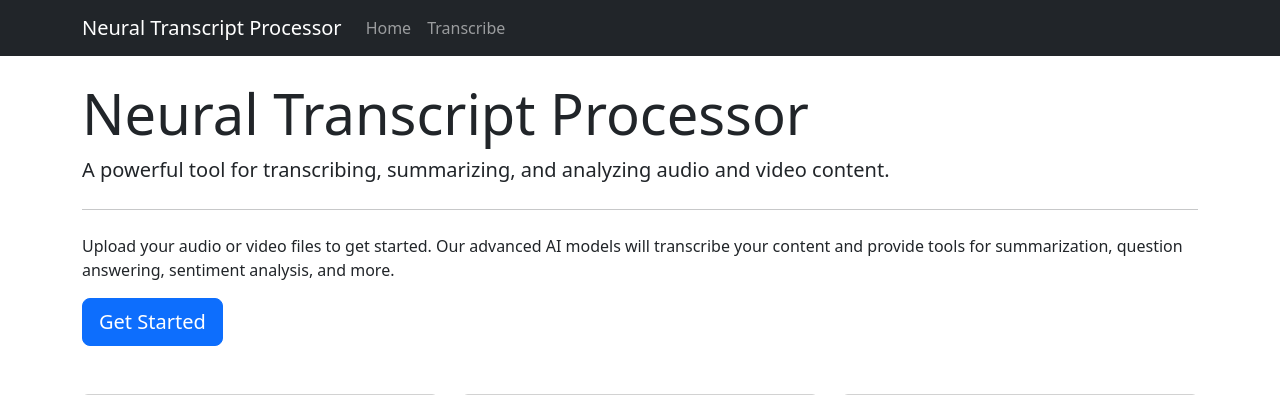
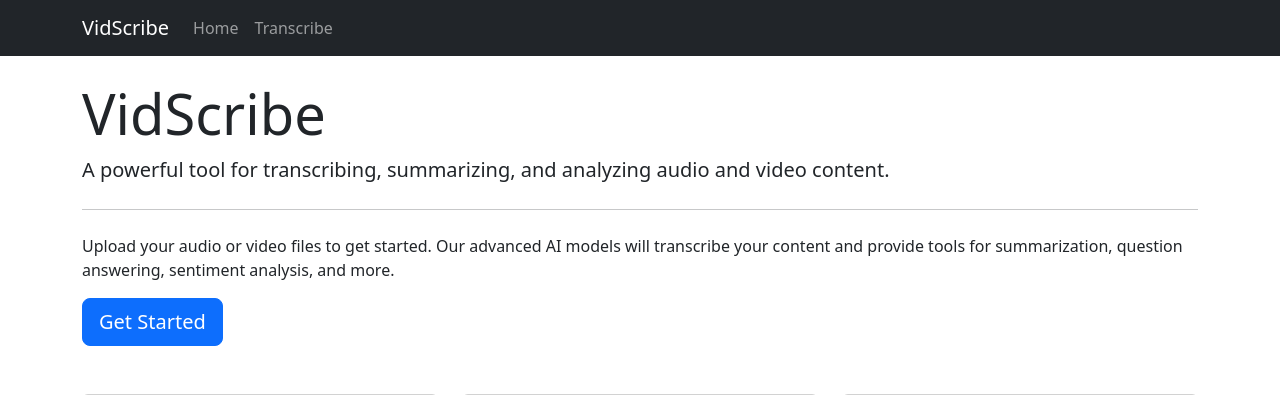
Before and after one commit to Pratham1708/VidScribe, a Flask app: page / in a window 1280 px wide. Shown: the top 395 px of the page. Run offline with Flask 3, Linux system fonts and the light colour scheme.

Commit message:
Update files

```diff
--- a/templates/base.html
+++ b/templates/base.html
@@ -3,7 +3,7 @@
 <head>
     <meta charset="UTF-8">
     <meta name="viewport" content="width=device-width, initial-scale=1.0">
-    <title>Neural Transcript Processor</title>
+    <title>VidScribe</title>
     <link rel="stylesheet" href="https://cdn.jsdelivr.net/npm/bootstrap@5.2.3/dist/css/bootstrap.min.css">
     <link rel="stylesheet" href="{{ url_for('static', filename='css/style.css') }}">
     <link rel="stylesheet" href="https://cdnjs.cloudflare.com/ajax/libs/font-awesome/6.4.0/css/all.min.css">
@@ -12,7 +12,7 @@
 <body>
     <nav class="navbar navbar-expand-lg navbar-dark bg-dark">
         <div class="container">
-            <a class="navbar-brand" href="{{ url_for('index') }}">Neural Transcript Processor</a>
+            <a class="navbar-brand" href="{{ url_for('index') }}">VidScribe</a>
             <button class="navbar-toggler" type="button" data-bs-toggle="collapse" data-bs-target="#navbarNav">
                 <span class="navbar-toggler-icon"></span>
             </button>
--- a/templates/index.html
+++ b/templates/index.html
@@ -2,7 +2,7 @@
 
 {% block content %}
 <div class="jumbotron">
-    <h1 class="display-4">Neural Transcript Processor</h1>
+    <h1 class="display-4">VidScribe</h1>
     <p class="lead">
         A powerful tool for transcribing, summarizing, and analyzing audio and video content.
     </p>
```
